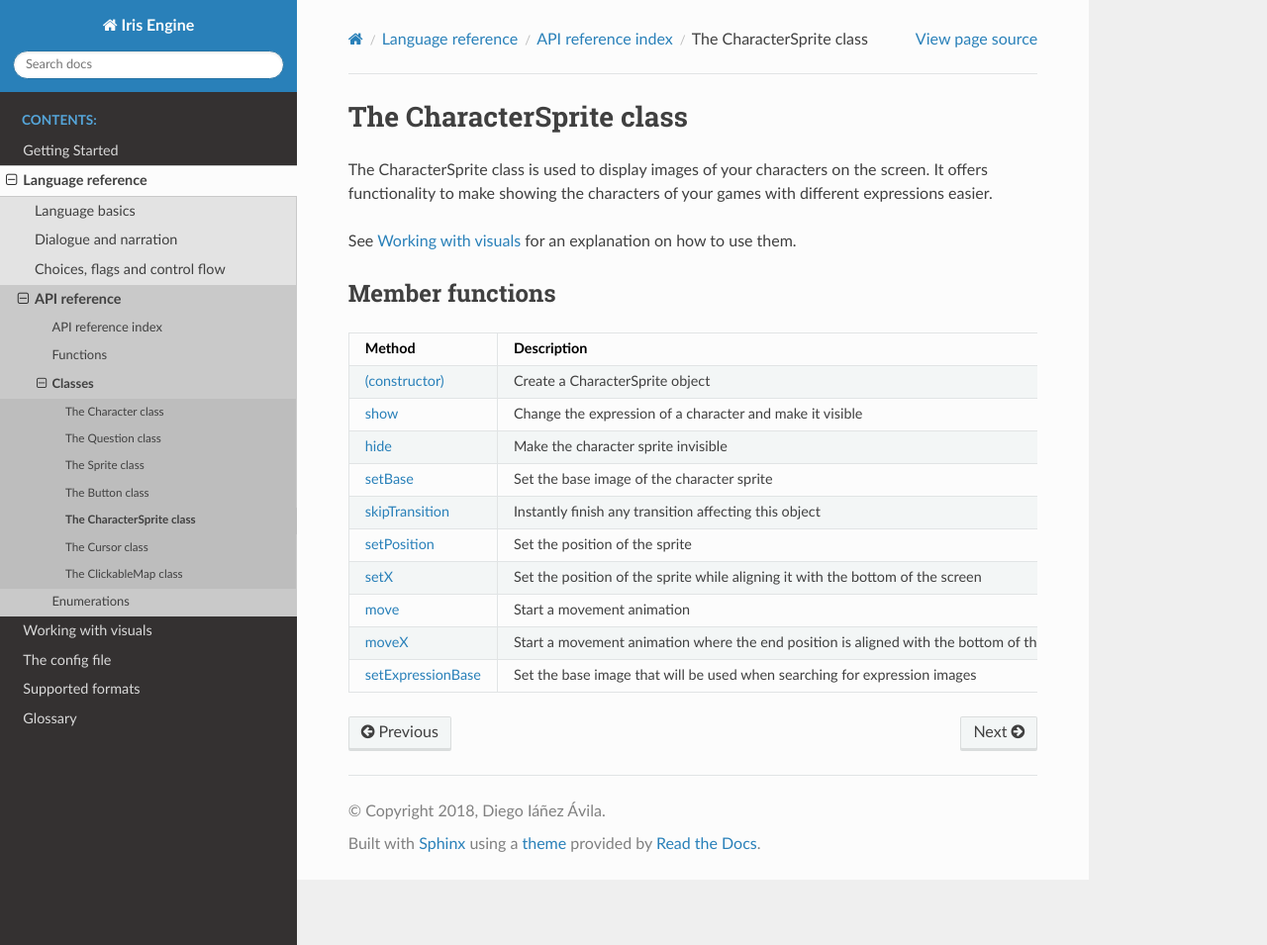
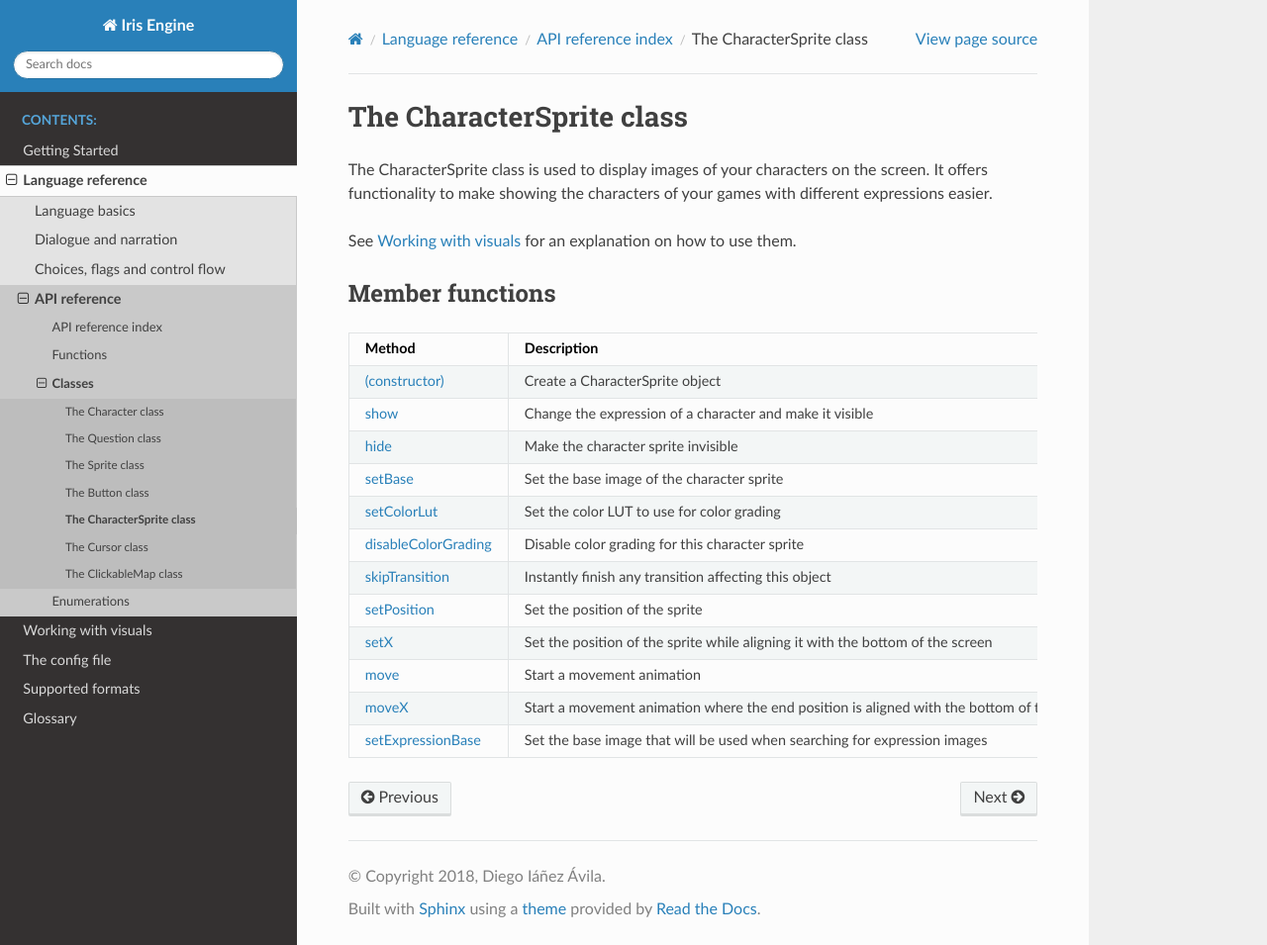
Before and after one commit to diegodan1893/Iris-Engine, a Sphinx documentation site: the page built from docs/en/source/language/api/classes/characterSprite/top.rst, in a window 1280 px wide and 955 px high. Shown: the whole window at 99% size. Built offline with Sphinx 7.4.7 and the Read the Docs theme 2.0.0, drawn with Linux system fonts in a browser that asks for light colours.

Commit message:
Add documentation for color LUTs

```diff
--- a/docs/en/source/config.rst
+++ b/docs/en/source/config.rst
@@ -239,6 +239,10 @@ They can all point to the same folder if you want to.
 ``gui``
 	Path to the folder where GUI images are located.
 
+``luts``
+	Path to the folder where the lookup tables (LUTs) used for color grading are
+	located.
+
 ``music``
 	Path to the folder where the soundtrack of your game is located.
 
--- a/docs/en/source/language/api/classes/characterSprite/skipTransition.rst
+++ b/docs/en/source/language/api/classes/characterSprite/skipTransition.rst
@@ -5,8 +5,8 @@ The skipTransition function
 :Returns: *nil*
 
 This method is used to instantly finish any transitions currently affecting this
-object, including fades and movement animations started with
-:doc:`the move method<move>`.
+object (except for color grading transitions), including fades and movement animations
+started with :doc:`the move method<move>`.
 
 
 Remarks
--- a/docs/en/source/language/api/classes/characterSprite/top.rst
+++ b/docs/en/source/language/api/classes/characterSprite/top.rst
@@ -19,6 +19,8 @@ Member functions
     show
     hide
     setBase
+    setColorLut
+    disableColorGrading
     skipTransition
     setPosition
     setX
@@ -29,26 +31,30 @@ Member functions
 .. table::
     :widths: 1 100
 
-    +---------------------------------------------+--------------------------------------------------------------------------------------------+
-    | Method                                      | Description                                                                                |
-    +=============================================+============================================================================================+
-    | :doc:`(constructor)<constructor>`           | Create a CharacterSprite object                                                            |
-    +---------------------------------------------+--------------------------------------------------------------------------------------------+
-    | :doc:`show<show>`                           | Change the expression of a character and make it visible                                   |
-    +---------------------------------------------+--------------------------------------------------------------------------------------------+
-    | :doc:`hide<hide>`                           | Make the character sprite invisible                                                        |
-    +---------------------------------------------+--------------------------------------------------------------------------------------------+
-    | :doc:`setBase<setBase>`                     | Set the base image of the character sprite                                                 |
-    +---------------------------------------------+--------------------------------------------------------------------------------------------+
-    | :doc:`skipTransition<skipTransition>`       | Instantly finish any transition affecting this object                                      |
-    +---------------------------------------------+--------------------------------------------------------------------------------------------+
-    | :doc:`setPosition<setPosition>`             | Set the position of the sprite                                                             |
-    +---------------------------------------------+--------------------------------------------------------------------------------------------+
-    | :doc:`setX<setX>`                           | Set the position of the sprite while aligning it with the bottom of the screen             |
-    +---------------------------------------------+--------------------------------------------------------------------------------------------+
-    | :doc:`move<move>`                           | Start a movement animation                                                                 |
-    +---------------------------------------------+--------------------------------------------------------------------------------------------+
-    | :doc:`moveX<moveX>`                         | Start a movement animation where the end position is aligned with the bottom of the screen |
-    +---------------------------------------------+--------------------------------------------------------------------------------------------+
-    | :doc:`setExpressionBase<setExpressionBase>` | Set the base image that will be used when searching for expression images                  |
-    +---------------------------------------------+--------------------------------------------------------------------------------------------+
+    +-------------------------------------------------+--------------------------------------------------------------------------------------------+
+    | Method                                          | Description                                                                                |
+    +=================================================+============================================================================================+
+    | :doc:`(constructor)<constructor>`               | Create a CharacterSprite object                                                            |
+    +-------------------------------------------------+--------------------------------------------------------------------------------------------+
+    | :doc:`show<show>`                               | Change the expression of a character and make it visible                                   |
+    +-------------------------------------------------+--------------------------------------------------------------------------------------------+
+    | :doc:`hide<hide>`                               | Make the character sprite invisible                                                        |
+    +-------------------------------------------------+--------------------------------------------------------------------------------------------+
+    | :doc:`setBase<setBase>`                         | Set the base image of the character sprite                                                 |
+    +-------------------------------------------------+--------------------------------------------------------------------------------------------+
+    | :doc:`setColorLut<setColorLut>`                 | Set the color LUT to use for color grading                                                 |
+    +-------------------------------------------------+--------------------------------------------------------------------------------------------+
+    | :doc:`disableColorGrading<disableColorGrading>` | Disable color grading for this character sprite                                            |
+    +-------------------------------------------------+--------------------------------------------------------------------------------------------+
+    | :doc:`skipTransition<skipTransition>`           | Instantly finish any transition affecting this object                                      |
+    +-------------------------------------------------+--------------------------------------------------------------------------------------------+
+    | :doc:`setPosition<setPosition>`                 | Set the position of the sprite                                                             |
+    +-------------------------------------------------+--------------------------------------------------------------------------------------------+
+    | :doc:`setX<setX>`                               | Set the position of the sprite while aligning it with the bottom of the screen             |
+    +-------------------------------------------------+--------------------------------------------------------------------------------------------+
+    | :doc:`move<move>`                               | Start a movement animation                                                                 |
+    +-------------------------------------------------+--------------------------------------------------------------------------------------------+
+    | :doc:`moveX<moveX>`                             | Start a movement animation where the end position is aligned with the bottom of the screen |
+    +-------------------------------------------------+--------------------------------------------------------------------------------------------+
+    | :doc:`setExpressionBase<setExpressionBase>`     | Set the base image that will be used when searching for expression images                  |
+    +-------------------------------------------------+--------------------------------------------------------------------------------------------+
```
Also changed, not shown: docs/en/source/language/api/classes/characterSprite/disableColorGrading.rst (added, +52 -0 lines), docs/en/source/language/api/classes/characterSprite/setColorLut.rst (added, +86 -0 lines), docs/en/source/media/colorGradingExample.png (added), docs/en/source/media/neutralLUT.png (added).
